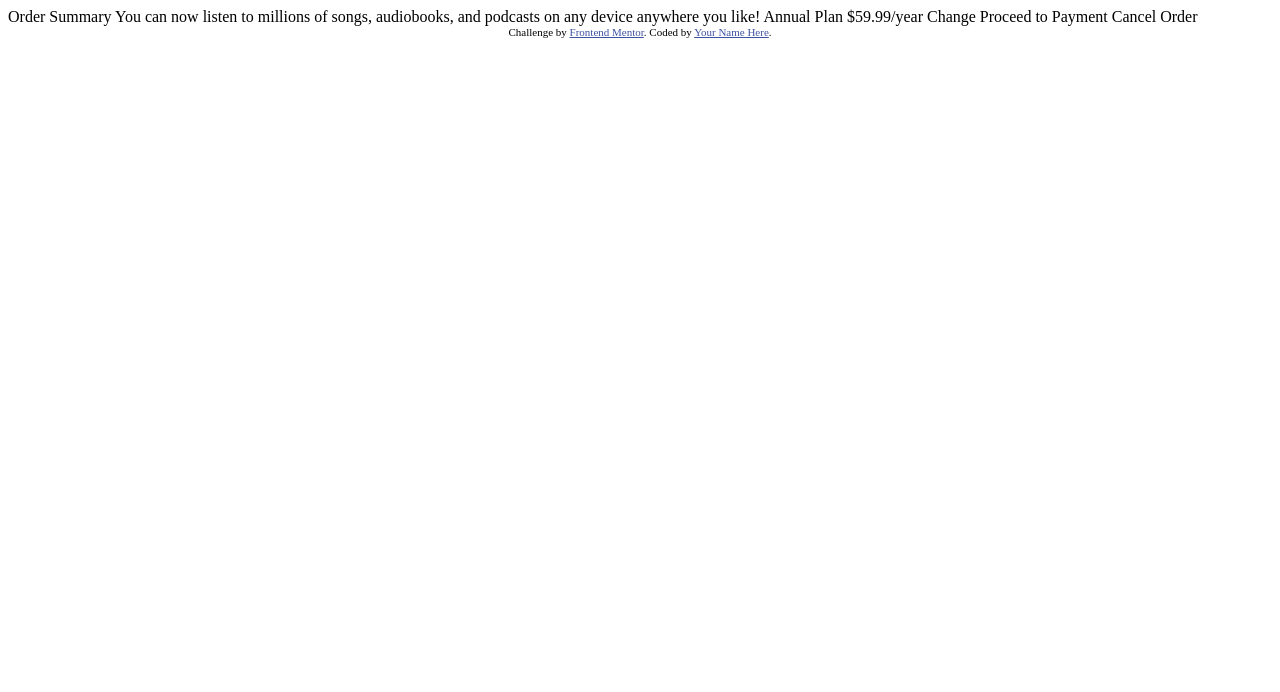
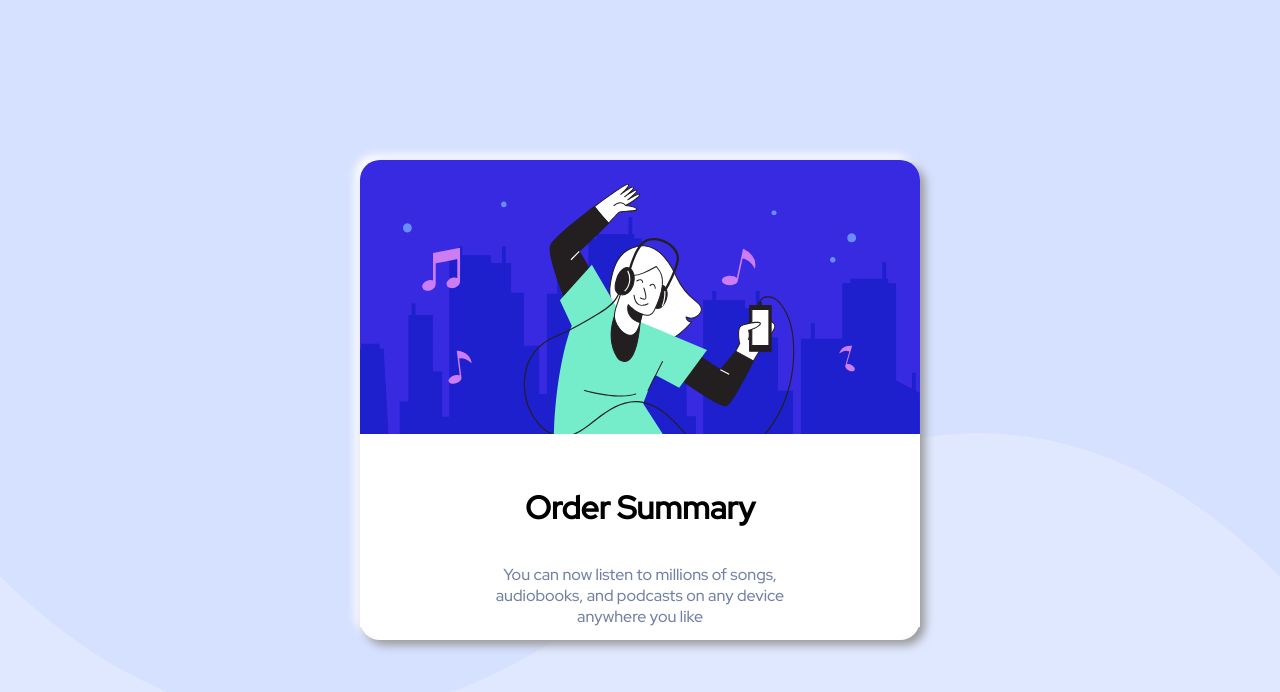
Before and after one commit to galeonn321/Order_Summary_Payment, a plain HTML site: page index.html in a window 1280 px wide. Drawn offline with Linux system fonts and the light colour scheme; a web font is replaced by a local one.

Commit message:
1update de proyecto

```diff
--- /dev/null
+++ b/Styles/styles.scss
@@ -0,0 +1,59 @@
+@import url(https://fonts.google.com/specimen/Red+Hat+Display);
+@import url('https://fonts.googleapis.com/css2?family=Red+Hat+Display:wght@500&display=swap');
+
+*{
+    box-sizing: border-box;
+    padding: 0;
+    margin: 0;
+    background-color:hsl(225, 100%, 94%);
+}
+
+body {
+
+    .top_background_image{
+        width: 100%;
+        height:45rem;
+        background-color: sl(225, 100%, 94%)
+    }
+
+    .top_image_login{
+        border-radius: 20px 20px 0 0;
+        width: 100%;
+    }
+
+    section{
+        position: absolute;
+        left: 0;
+        right: 0;
+        margin-left: auto;
+        margin-right: auto;
+        width: 35rem;
+        top:20%;
+         height: 30rem;
+         background-color: white;
+         border-radius: 20px;
+         box-shadow:  5px 5px 10px #999999,
+             -5px -5px 10px #ffffff;
+
+
+         h1{
+            background-color: white;
+            padding-top: 3rem;
+            text-align: center;
+            font-size: 2rem;
+            font-family: 'Red Hat Display', sans-serif;
+            font-weight: 900;
+
+            }
+        p {
+            font-size: 1rem;
+            background-color: white;
+            text-align: center;
+            padding-top: 35px;
+            font-family: 'Red Hat Display', sans-serif;
+            color:hsl(224, 23%, 55%);
+        }
+
+
+    }
+}
--- a/index.html
+++ b/index.html
@@ -2,36 +2,22 @@
 <html lang="en">
 <head>
   <meta charset="UTF-8">
-  <meta name="viewport" content="width=device-width, initial-scale=1.0"> <!-- displays site properly based on user's device -->
-
+  <meta name="viewport" content="width=device-width, initial-scale=1.0">
   <link rel="icon" type="image/png" sizes="32x32" href="./images/favicon-32x32.png">
-
-  <title>Frontend Mentor | Order summary card</title>
-
-  <!-- Feel free to remove these styles or customise in your own stylesheet 👍 -->
-  <style>
-    .attribution { font-size: 11px; text-align: center; }
-    .attribution a { color: hsl(228, 45%, 44%); }
-  </style>
+  <link rel="stylesheet" href="/Styles/styles.css">
+  <title>Frontend Mentor - Order summary card</title>
 </head>
 <body>
+  <img class="top_background_image" src="images/pattern-background-desktop.svg">
 
-  Order Summary
+  <section>
+      <img class="top_image_login" src="/images/illustration-hero.svg">
 
-  You can now listen to millions of songs, audiobooks, and podcasts on any
-  device anywhere you like!
+      <h1>Order Summary</h1>
 
-  Annual Plan
-  $59.99/year
+      <p>You can now listen to millions of songs,<br> audiobooks, and podcasts on any device <br>anywhere you like</p>
 
-  Change
-
-  Proceed to Payment
-  Cancel Order
-
-  <div class="attribution">
-    Challenge by <a href="https://www.frontendmentor.io?ref=challenge" target="_blank">Frontend Mentor</a>.
-    Coded by <a href="#">Your Name Here</a>.
-  </div>
+      <div></div>
+  </section>
 </body>
 </html>
```
Also changed, not shown: Styles/styles.css (added), 1 other file.
